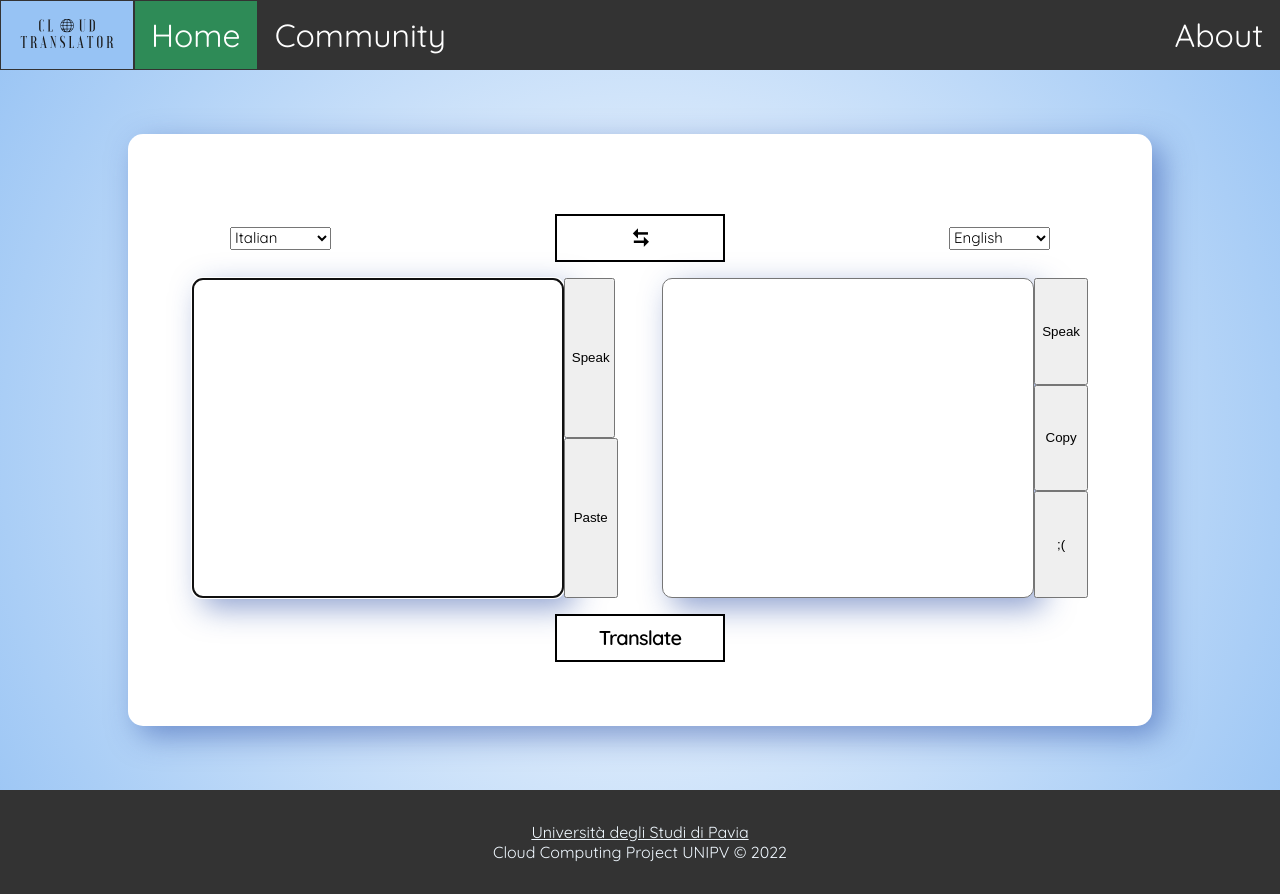
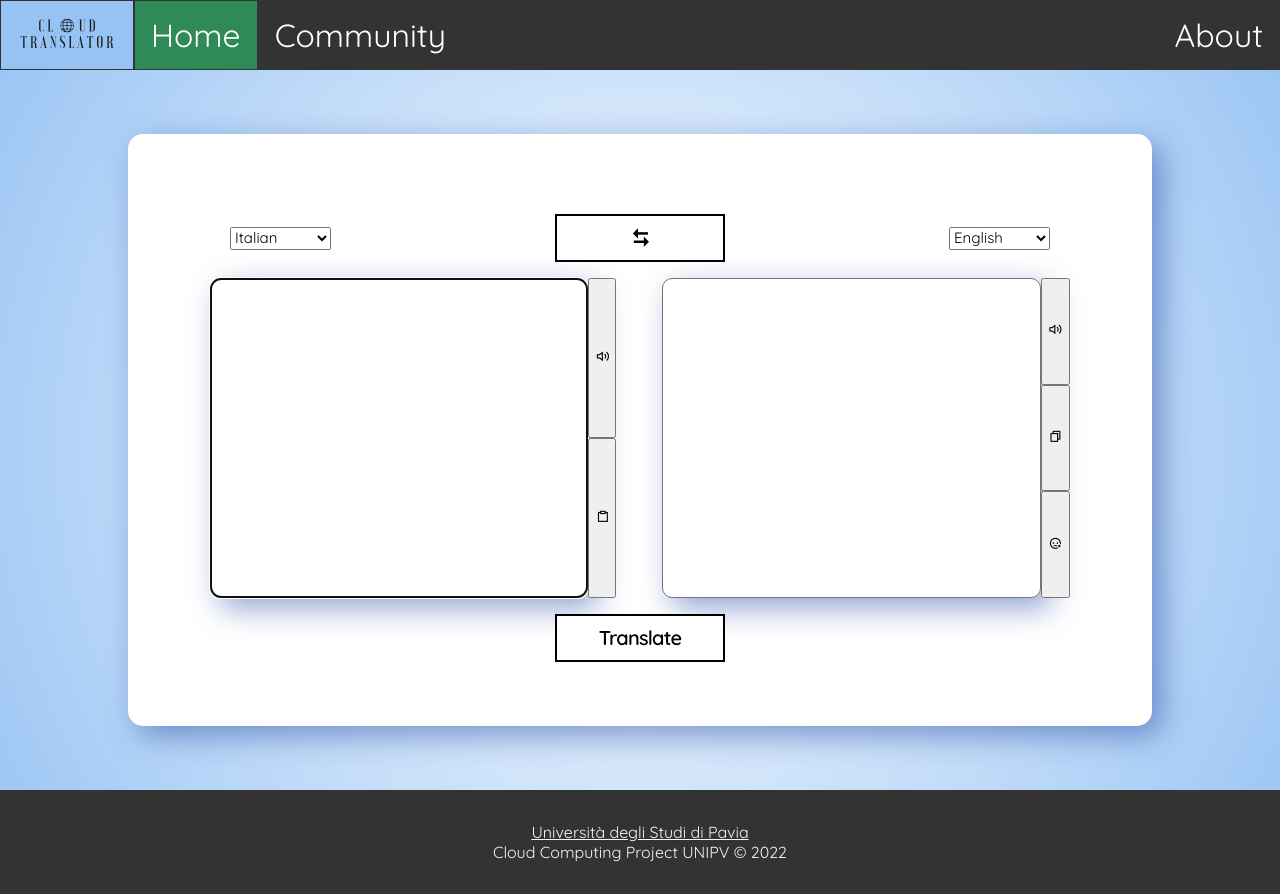
Before and after one commit to aiman-al-masoud/translator-cloud-project, a Flask app: page / in a window 1280 px wide. Run offline with Flask 2, Linux system fonts and the light colour scheme; some libraries are stand-ins or nearby versions.

Commit message:
Added icons and CSS/HTML update

```diff
--- a/src/static/css/index.css
+++ b/src/static/css/index.css
@@ -104,6 +104,10 @@ ul.topnav li.right {float: right;}
   margin-right: 5%;
 }
 
+#button_paste_from {
+  margin-right: 5%;
+}
+
 #to_text {
   margin-left: 5%;
 }
--- a/src/templates/index.html
+++ b/src/templates/index.html
@@ -92,15 +92,15 @@
     <p class="textareas_line">
       <textarea id="from_text" name="from_text"></textarea>
       <span class="vertical_buttons">
-        <button id="button_speak_from" class="speaker">Speak</button>
-        <button id="button_paste_from">Paste</button>
+        <button id="button_speak_from" class="speaker"><i class="ri-volume-up-line"></i></button>
+        <button id="button_paste_from"><i class="ri-clipboard-line"></i></button>
       </span>
 
       <textarea readonly id="to_text" class="to_text" name="to_text"></textarea><br>
       <span class="vertical_buttons">
-        <button id="button_speak_to" class="speaker">Speak</button>
-        <button id="button_copy_to">Copy</button>
-        <button id="button_query_to_db">;(</button>
+        <button id="button_speak_to" class="speaker"><i class="ri-volume-up-line"></i></button>
+        <button id="button_copy_to"><i class="ri-file-copy-line"></i></button>
+        <button id="button_query_to_db"><i class="ri-emotion-sad-line"></i></button>
       </span>
     </p>
     <input type="button" id="translate" class="button" name="translate" value="Translate">
```
Also changed, not shown: 1 other file.
